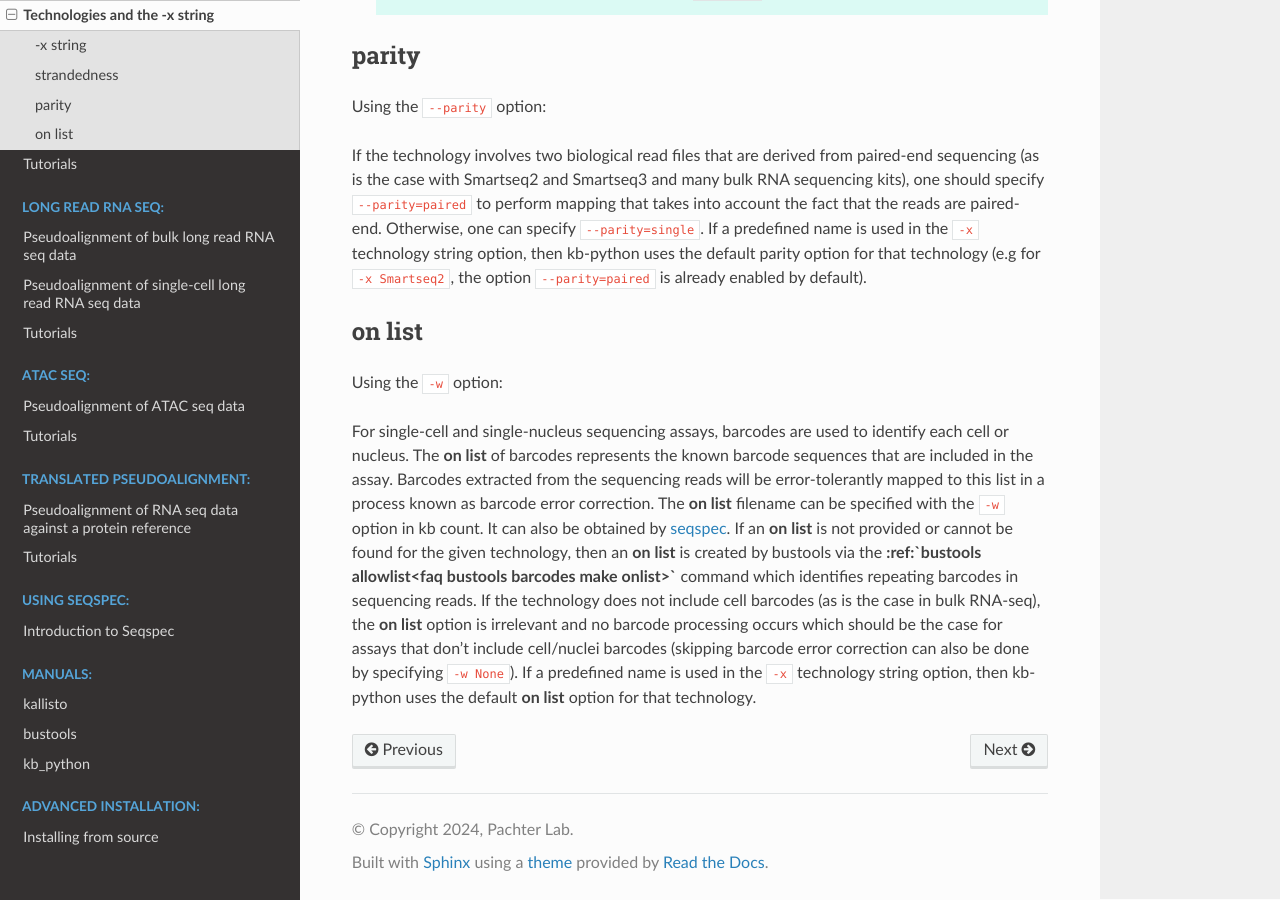
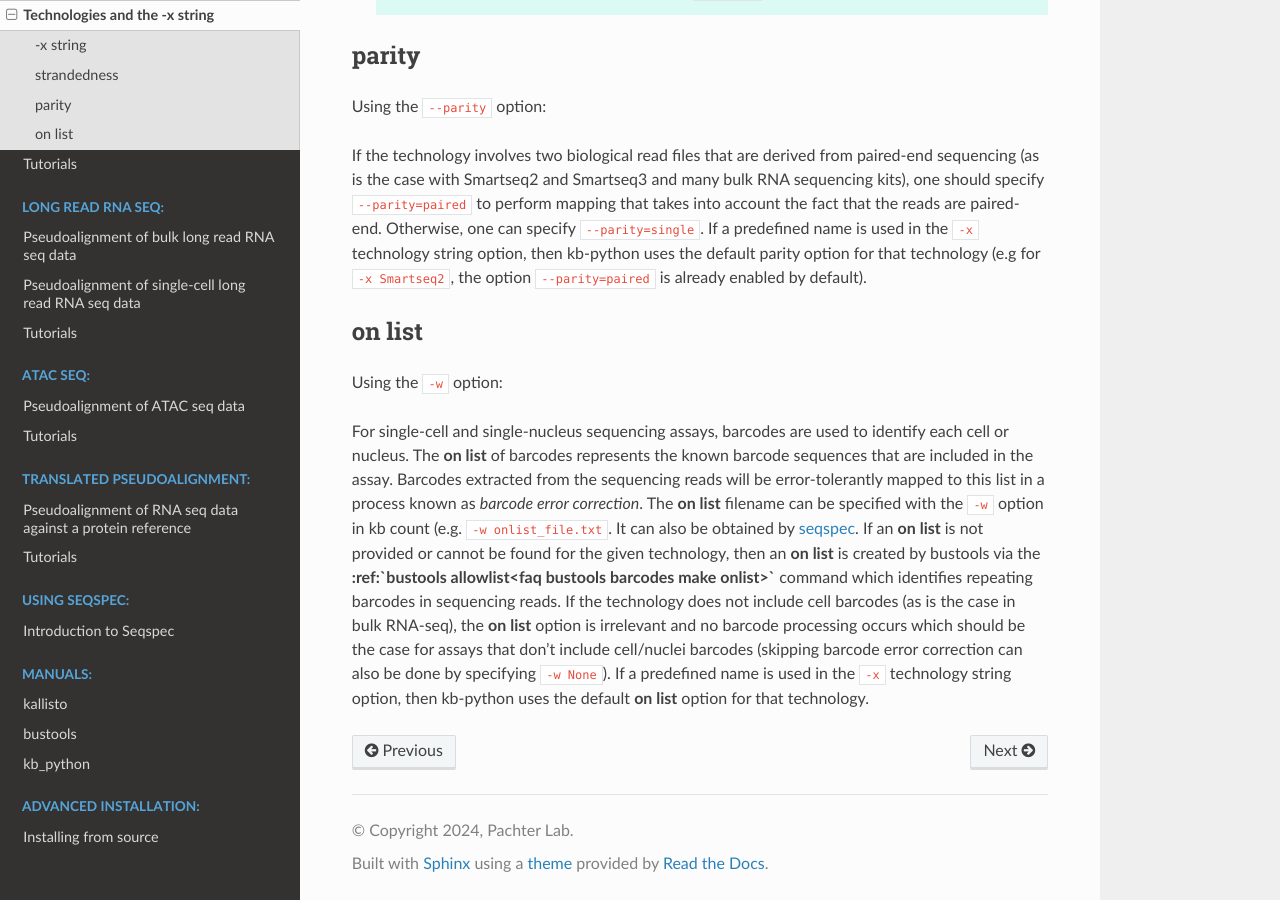
Before and after one commit to pachterlab/kb_docs, a Sphinx documentation site: the page built from docs/source/sc/technologies.rst, in a window 1280 px wide and 900 px high, scrolled down 2076 px. Built offline with Sphinx 7.4.7 and the Read the Docs theme 2.0.0, drawn with Linux system fonts in a browser that asks for light colours.

Commit message:
Update technologies.rst

```diff
--- a/docs/source/sc/technologies.rst
+++ b/docs/source/sc/technologies.rst
@@ -75,4 +75,4 @@
 
 Using the ``-w`` option:
 
-For single-cell and single-nucleus sequencing assays, barcodes are used to identify each cell or nucleus. The **on list** of barcodes represents the known barcode sequences that are included in the assay. Barcodes extracted from the sequencing reads will be error-tolerantly mapped to this list in a process known as barcode error correction. The **on list** filename can be specified with the ``-w`` option in kb count. It can also be obtained by :ref:`seqspec<seqspec intro>`. If an **on list** is not provided or cannot be found for the given technology, then an **on list** is created by bustools via the **:ref:`bustools allowlist<faq bustools barcodes make onlist>`** command which identifies repeating barcodes in sequencing reads. If the technology does not include cell barcodes (as is the case in bulk RNA-seq), the **on list** option is irrelevant and no barcode processing occurs which should be the case for assays that don’t include cell/nuclei barcodes (skipping barcode error correction can also be done by specifying ``-w None``). If a predefined name is used in the ``-x`` technology string option, then kb-python uses the default **on list** option for that technology.
+For single-cell and single-nucleus sequencing assays, barcodes are used to identify each cell or nucleus. The **on list** of barcodes represents the known barcode sequences that are included in the assay. Barcodes extracted from the sequencing reads will be error-tolerantly mapped to this list in a process known as *barcode error correction*. The **on list** filename can be specified with the ``-w`` option in kb count (e.g. ``-w onlist_file.txt``. It can also be obtained by :ref:`seqspec<seqspec intro>`. If an **on list** is not provided or cannot be found for the given technology, then an **on list** is created by bustools via the **:ref:`bustools allowlist<faq bustools barcodes make onlist>`** command which identifies repeating barcodes in sequencing reads. If the technology does not include cell barcodes (as is the case in bulk RNA-seq), the **on list** option is irrelevant and no barcode processing occurs which should be the case for assays that don’t include cell/nuclei barcodes (skipping barcode error correction can also be done by specifying ``-w None``). If a predefined name is used in the ``-x`` technology string option, then kb-python uses the default **on list** option for that technology.
```
